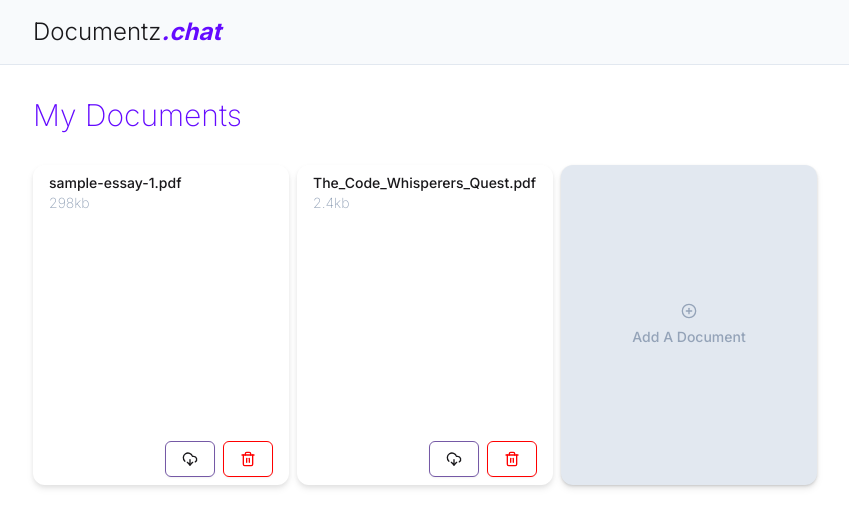
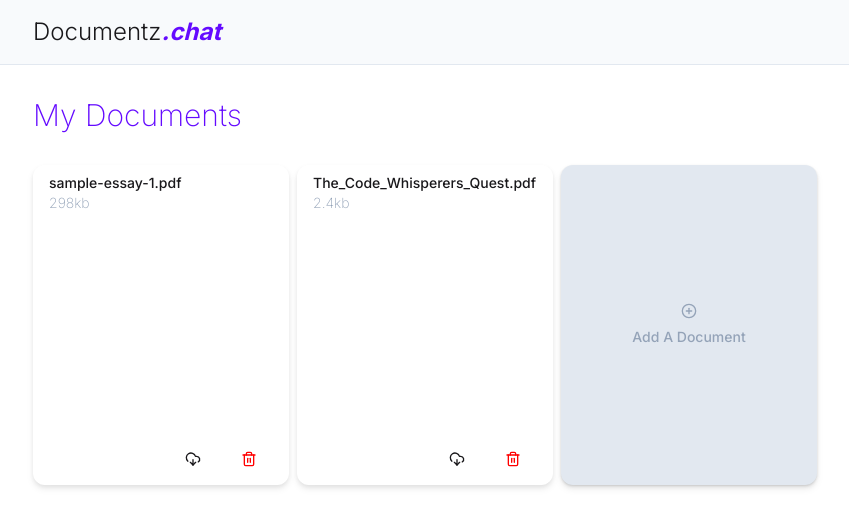
Before and after one commit to coreymunn3/documentz.chat, a Next.js app: page /dashboard in a window 1280 px wide. Shown: the top 528 px of the page, without its empty margins (31-880 px from the left). Built offline with nearby package versions, Linux system fonts and the light colour scheme; no server answers.

Commit message:
dark mode color changes in Documents

```diff
--- a/components/Documents.tsx
+++ b/components/Documents.tsx
@@ -29,7 +29,7 @@ const Documents = () => {
       {placeholderDocuments.map((doc) => (
         <Button
           variant="ghost"
-          className="w-64 h-80 rounded-xl bg-white drop-shadow-md flex flex-col items-start justify-between mr-2 mb-2 hover:bg-slate-100"
+          className="w-64 h-80 rounded-xl drop-shadow-md flex flex-col items-start justify-between mr-2 mb-2  bg-white hover:bg-slate-100 dark:bg-slate-800 hover:dark:bg-slate-700"
         >
           <div className="text-left">
             <p className="">{doc.filename}</p>
@@ -37,14 +37,11 @@ const Documents = () => {
           </div>
           <div className="flex flex-row space-x-2 w-full justify-end">
             {/* download */}
-            <Button variant="outline">
+            <Button variant="ghost">
               <DownloadCloudIcon />
             </Button>
             {/* delete */}
-            <Button
-              variant="outline"
-              className="border border-destructive text-destructive"
-            >
+            <Button variant="ghost" className="text-destructive">
               <Trash2 />
             </Button>
           </div>
@@ -52,7 +49,7 @@ const Documents = () => {
       ))}
       {/* render the add document button */}
       <Button
-        className="flex flex-col items-center justify-center w-64 h-80 rounded-xl bg-slate-200 drop-shadow-md text-slate-400 hover:text-white"
+        className="flex flex-col items-center justify-center w-64 h-80 rounded-xl drop-shadow-md text-slate-400 bg-slate-200 hover:text-white dark:bg-slate-700 hover:dark:bg-slate-600"
         onClick={handleAddDocument}
       >
         <PlusCircleIcon className="h-16 w-16" />
```
